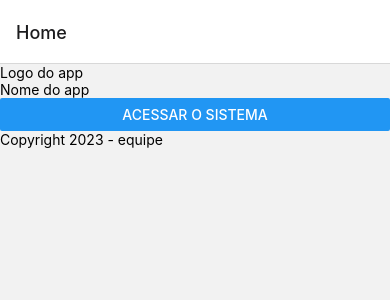
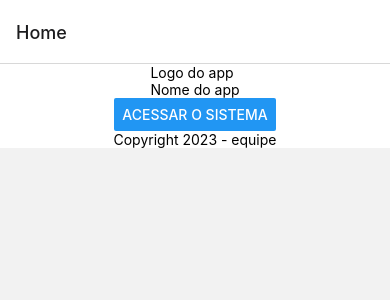
Before and after one commit to FelipeFelipeRenan/prontuario-medico, a React Native app: screen /Home in a window 390 px wide. Shown: the top 300 px of the page. Built offline with nearby package versions, Linux system fonts and the light colour scheme.

Commit message:
[DEV] Adding first styles to Home and Login screens

```diff
--- a/screens/Home/Home.tsx
+++ b/screens/Home/Home.tsx
@@ -1,16 +1,37 @@
 import React from 'react';
-import {Button, Text, View} from 'react-native';
+import {Button, StyleSheet, Text, View} from 'react-native';
+
+const styles = StyleSheet.create({
+  container: {
+    display: 'flex',
+    backgroundColor: '#fff',
+    alignItems: 'center',
+    justifyContent: 'center',
+  },
+  logo: {
+    display: 'flex',
+    alignItems: 'flex-start',
+    justifyContent: 'flex-start',
+  },
+  footer: {
+    marginBottom: 0,
+  },
+});
 
 export default function Home({navigation}: any): JSX.Element {
   return (
-    <View>
-      <Text>Logo do app</Text>
-      <Text>Nome do app</Text>
+    <View style={styles.container}>
+      <View style={styles.logo}>
+        <Text>Logo do app</Text>
+        <Text>Nome do app</Text>
+      </View>
       <Button
         title="Acessar o sistema"
         onPress={() => navigation.navigate('Login')}
       />
-      <Text>Copyright 2023 - equipe</Text>
+      <View style={styles.footer}>
+        <Text>Copyright 2023 - equipe</Text>
+      </View>
     </View>
   );
 }
--- a/screens/Login/Login.tsx
+++ b/screens/Login/Login.tsx
@@ -1,12 +1,23 @@
 import React, {useState} from 'react';
-import {Button, Text, TextInput, View} from 'react-native';
+import {Button, StyleSheet, TextInput, View} from 'react-native';
 import DropdownSelect from 'react-native-input-select';
+
+const styles = StyleSheet.create({
+  container: {
+    display: 'flex',
+    backgroundColor: '#fff',
+    alignItems: 'center',
+    justifyContent: 'center',
+    height: '100%',
+  },
+});
 
 export default function Login({navigation}: any): JSX.Element {
   const [senha, setSenha] = useState('');
-  const [user, setUser] = useState('');
+  const [user, setUsuario] = useState('');
   return (
     <View>
+      <View style={styles.container}>
         <DropdownSelect
           label="Tipo de usuario"
           placeholder="Selecione o seu tipo de usuario"
@@ -18,7 +29,9 @@ export default function Login({navigation}: any): JSX.Element {
           optionLabel={'name'}
           optionValue={'code'}
           selectedValue={user}
-        onValueChange={(value: React.SetStateAction<string>) => setUser(value)}
+          onValueChange={(value: React.SetStateAction<string>) =>
+            setUsuario(value)
+          }
           primaryColor={'green'}
           // eslint-disable-next-line react-native/no-inline-styles
           labelStyle={{
@@ -26,17 +39,23 @@ export default function Login({navigation}: any): JSX.Element {
             fontSize: 15,
             fontWeight: '500',
             alignSelf: 'center',
-          marginTop: '20%',
           }}
           // eslint-disable-next-line react-native/no-inline-styles
           dropdownContainerStyle={{
             borderColor: 'red',
             alignContent: 'center',
           }}
+          // eslint-disable-next-line react-native/no-inline-styles
           modalBackgroundStyle={{backgroundColor: 'rgba(196, 198, 246, 0.5)'}}
+          // eslint-disable-next-line react-native/no-inline-styles
           checkboxStyle={{backgroundColor: 'red', borderRadius: 5}}
         />
-      <Text>{user}</Text>
+        <TextInput
+          placeholder="Usuário"
+          onChangeText={value => {
+            setUsuario(value);
+          }}
+        />
         <TextInput
           placeholder="Senha"
           value={senha}
@@ -58,5 +77,6 @@ export default function Login({navigation}: any): JSX.Element {
           }}
         />
       </View>
+    </View>
   );
 }
```
Lines whose indentation alone changed are shown as unchanged.
